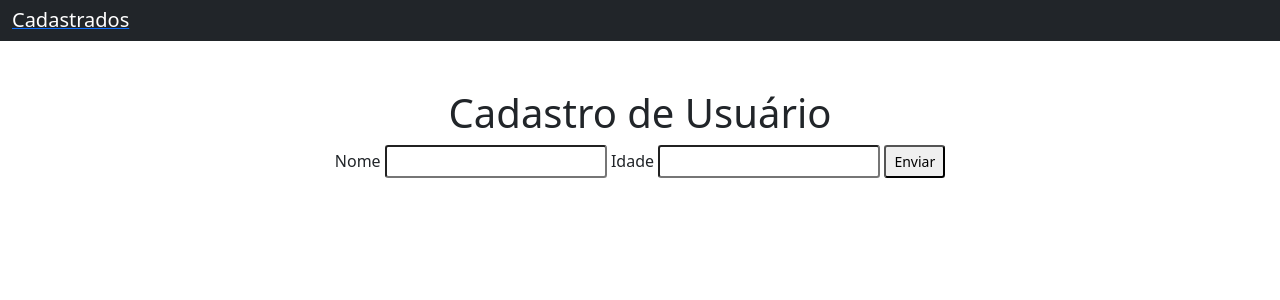
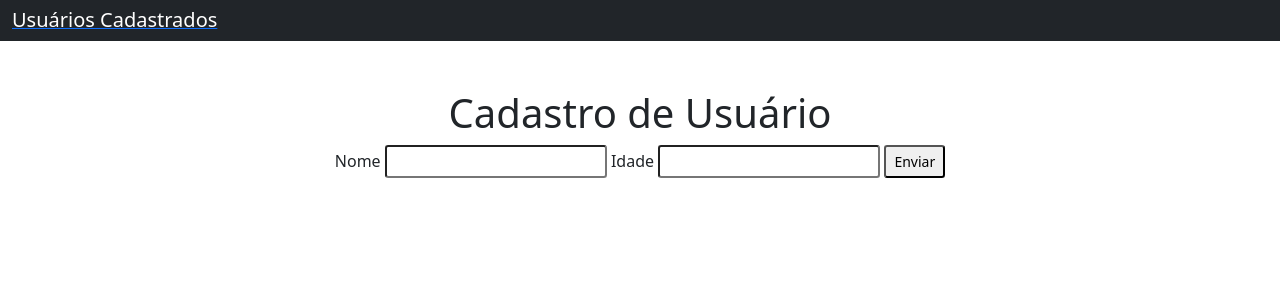
Before and after one commit to devmarcs/cad_usuario_django, a Django app: page / in a window 1280 px wide. Shown: the top 300 px of the page. Run offline with Django 5.2, Linux system fonts and the light colour scheme.

Commit message:
modificação do link de cadastrados

```diff
--- a/projeto_cad_usuarios/app_cad_usuarios/templates/usuarios/home.html
+++ b/projeto_cad_usuarios/app_cad_usuarios/templates/usuarios/home.html
@@ -13,7 +13,7 @@
     <nav class="navbar navbar-dark bg-dark">
         <div class="container-fluid">
           <a href="#">
-            <span class="navbar-brand mb-0 h1">Cadastrados</span>
+            <span class="navbar-brand mb-0 h1">Usuários Cadastrados</span>
           </a>
         </div>
     </nav>
```
Also changed, not shown: projeto_cad_usuarios/db.sqlite3.
